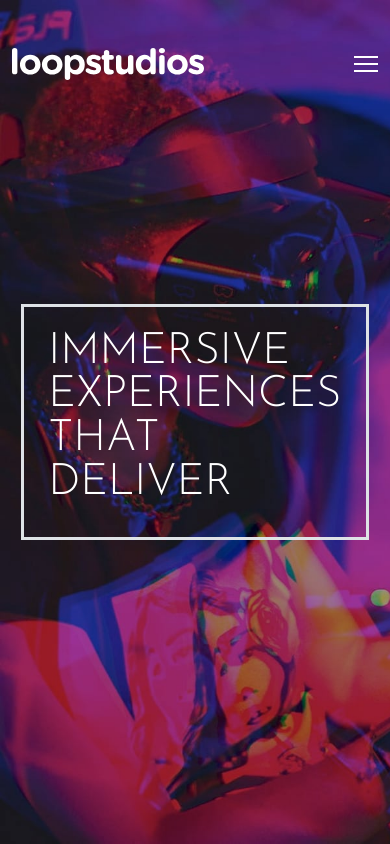
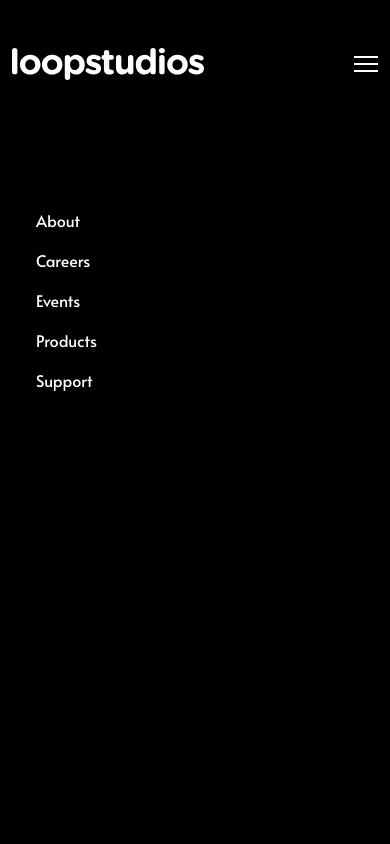
Before and after one commit to MahdiSohaily/loop-Studio, a website built with Vite: page index.html in a window 390 px wide. Both pictures are taken after a click on the picture 366 px from the left and 64 px from the top of the page. Shown: the top 844 px of the page. Built offline with nearby package versions, Linux system fonts and the light colour scheme.

Commit message:
Add script to show mobile navbar

```diff
--- a/public/js/main.js
+++ b/public/js/main.js
@@ -1,7 +1,12 @@
 const btn = document.querySelector('.toggle');
-const customNav = document.getElementById('#customNav');
+const customNav = document.querySelector('.customNav');
 const top_nav = document.querySelector('.top-nav');
 
 btn.addEventListener('click', (event) => {
-    console.log(event.target.src)
+    const item = event.target;
+    item.classList.toggle('show');
+    if(item.classList.contains('show')) {
+        customNav.classList.add('open');
+        top_nav.classList.add('mob-nav');
+    }
 })
--- a/src/scss/styles.scss
+++ b/src/scss/styles.scss
@@ -38,13 +38,14 @@ $theme-colors: (
   background-color: black;
 }
 
+.customNav {
+  display: none;
+}
+
 .open {
   position: absolute;
+  display: block !important;
   top: 200px;
-}
-
-.customNav {
-  display: none;
 }
 
 .toggle {
```
Also changed, not shown: public/css/styles.css, 1 other file.
